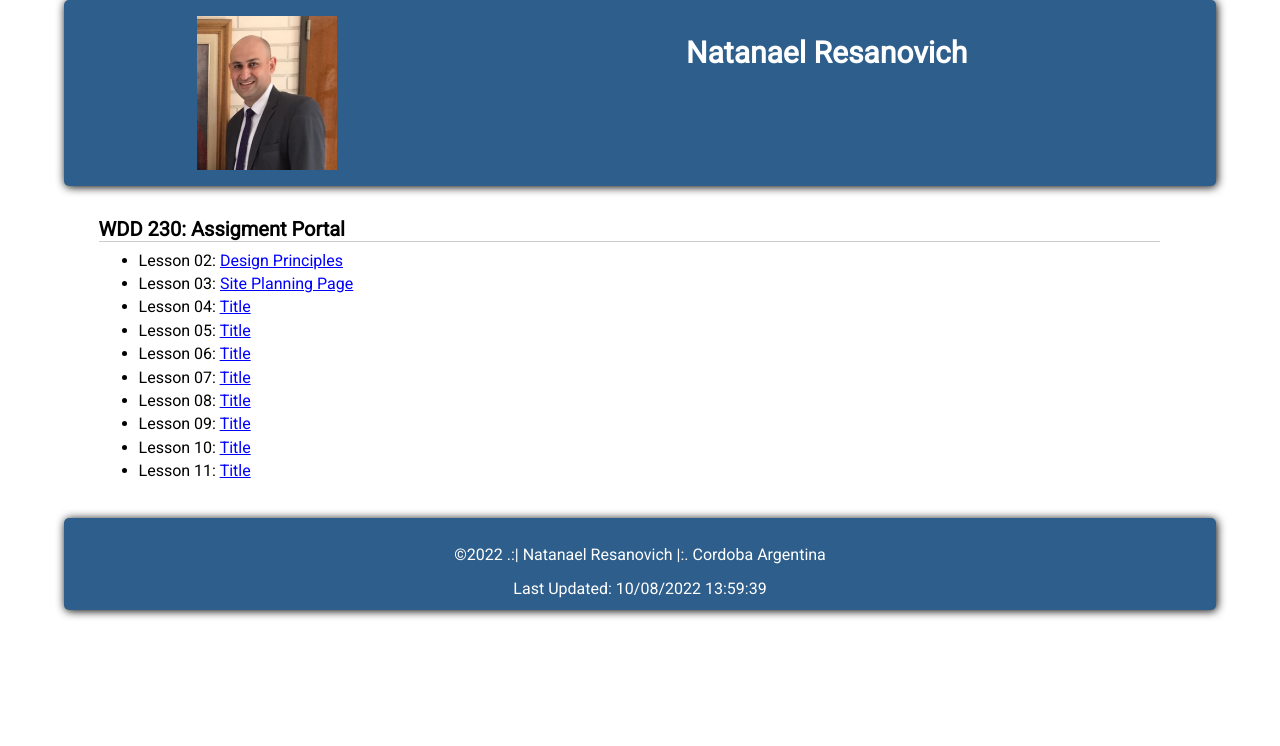
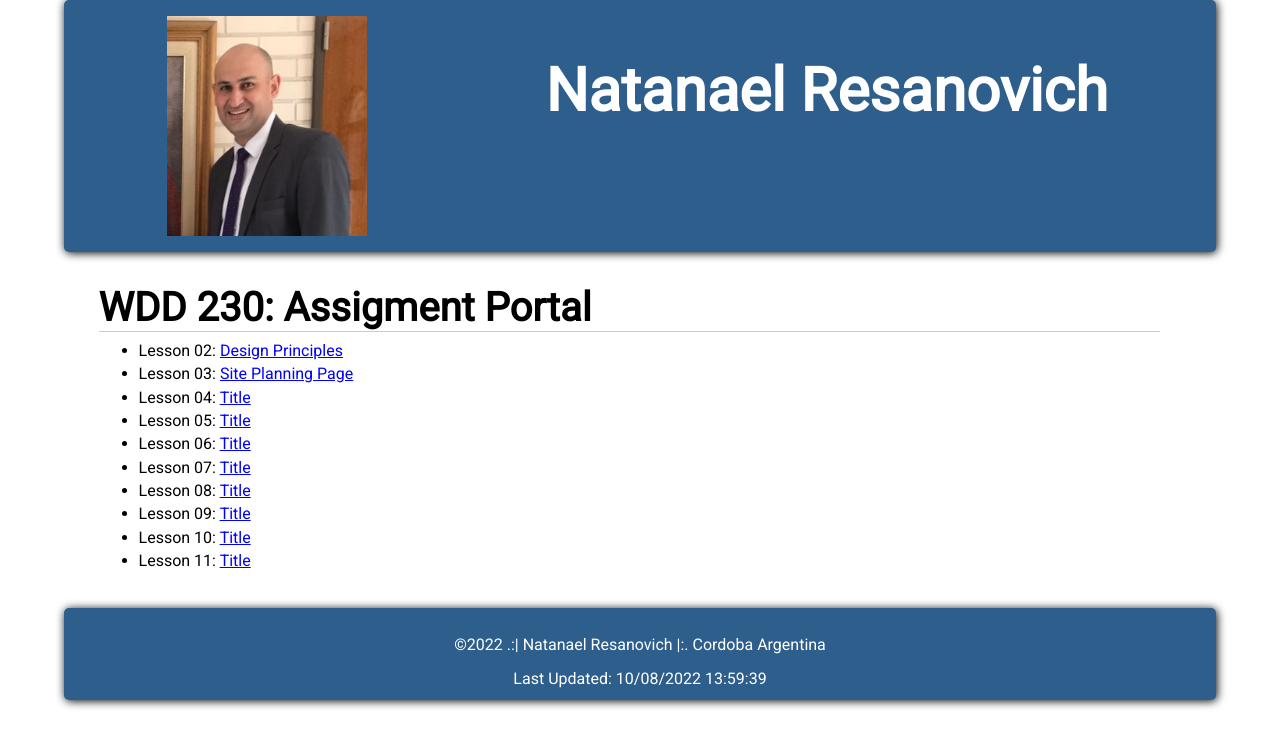
Before and after one commit to SNR2025/wdd230, a plain HTML site: page index.html in a window 1280 px wide. Drawn offline with Linux system fonts and the light colour scheme.

Commit message:
week2.8u

```diff
--- a/css/medium.css
+++ b/css/medium.css
@@ -1,13 +1,16 @@
 @media only screen and (min-width: 32.5em) {
     h1 {
-        font-size: 30px;
-    }
+            font-size: 60px;
+            color: white;
+            align-self: left;
+            text-align: left;
+        }
 
     h2 {
-        font-size: 20px;
+        font-size: 40px;
     }
 
     img {
-        max-width: 70%;
+        max-width: 100%;
       }
 }
--- a/css/small.css
+++ b/css/small.css
@@ -1,4 +1,9 @@
 @media screen and (max-width: 550px) {
+
+    img {
+        max-width: 60%;
+        display: block;
+    }
 
     header, .home-title, .photo {
     display: block;
```
